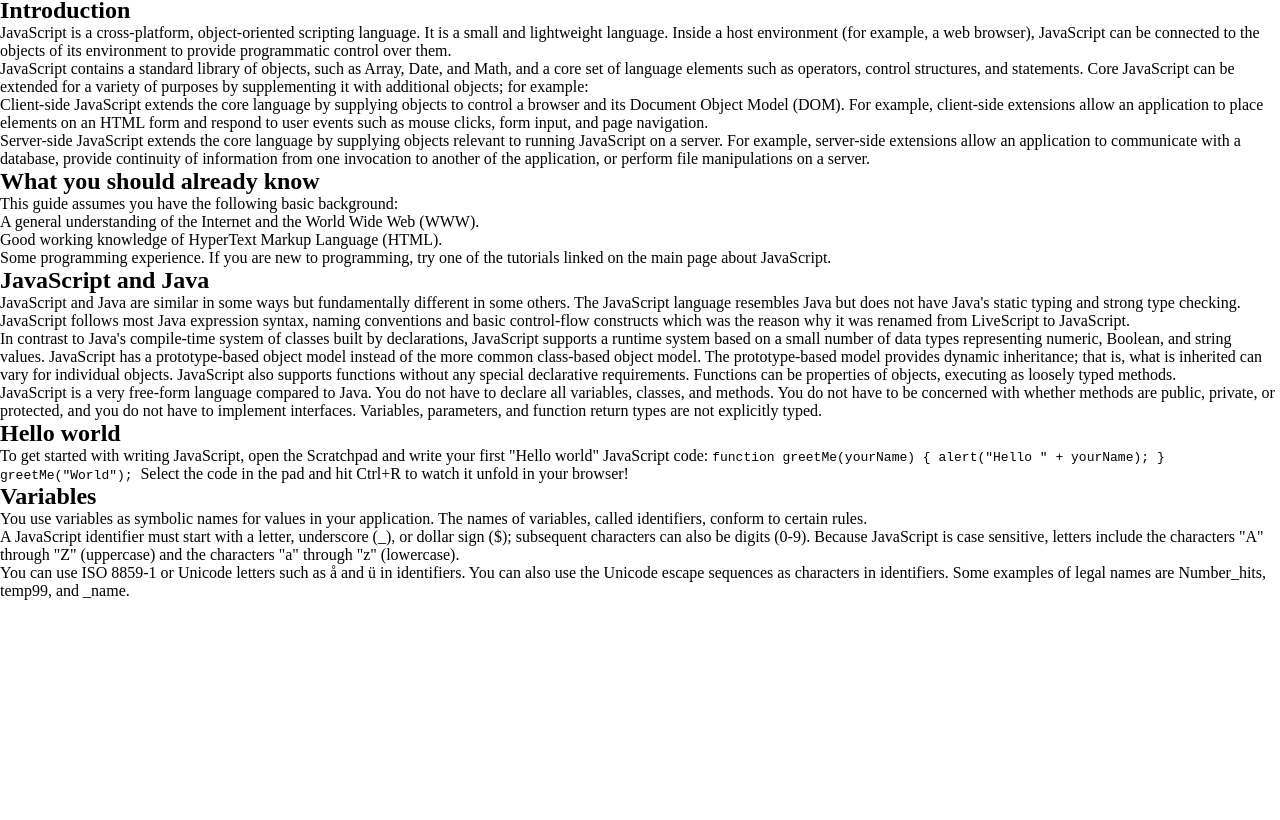
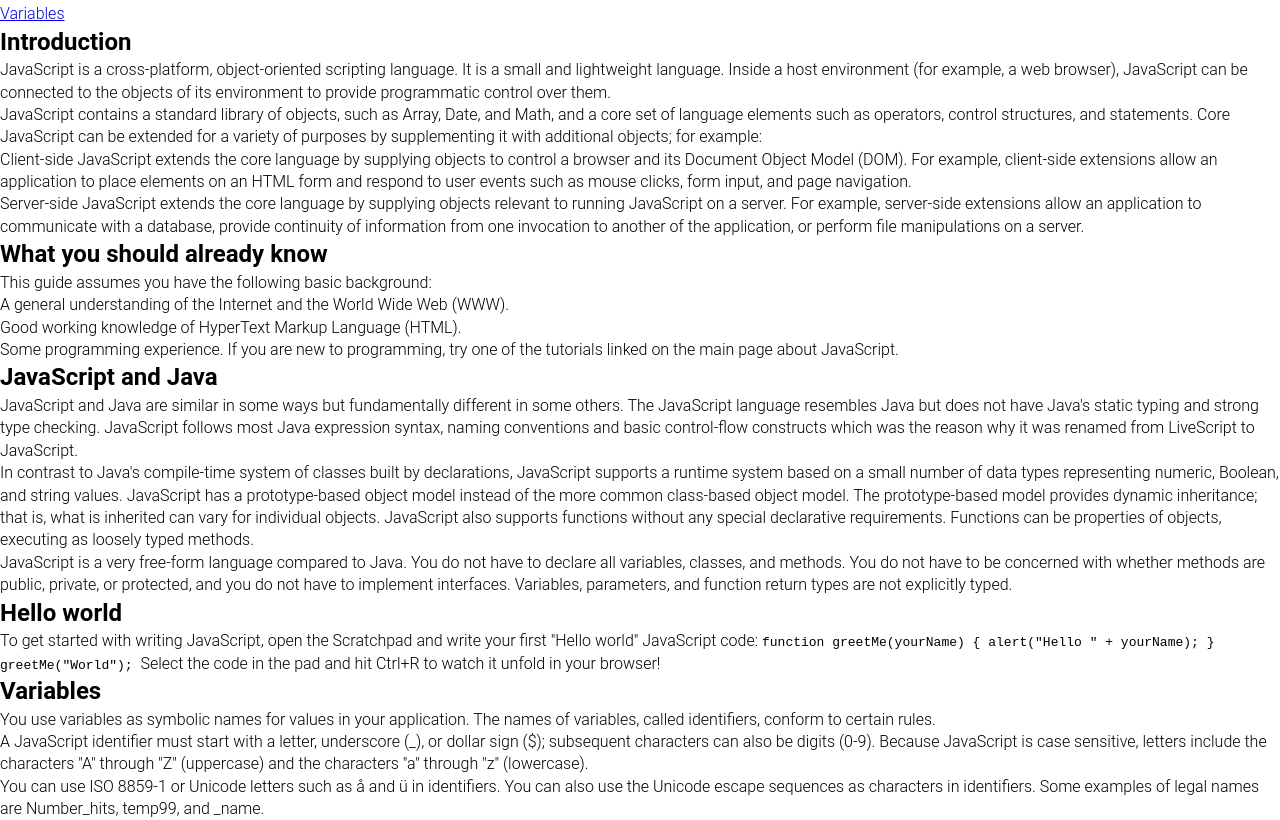
Before and after one commit to 0607rj/task1, a plain HTML site: page index.html in a window 1280 px wide. Shown: the part 120-940 px from the top of the page. Before the commit the page ends 800 px from the top, so only its background shows below. Drawn offline with Linux system fonts and the light colour scheme.

Commit message:
adding first body style

```diff
--- a/style.css
+++ b/style.css
@@ -3,3 +3,14 @@
     padding: 0;
     box-sizing: border-box;
   }
+  a {
+    text decoration: none;
+
+  }
+  html,
+  body {
+    font-family: "roboto",sans-serif;
+    font-weight: 300;
+    line-height: 1.4;
+    scroll-behavior: smooth;
+  }
```
